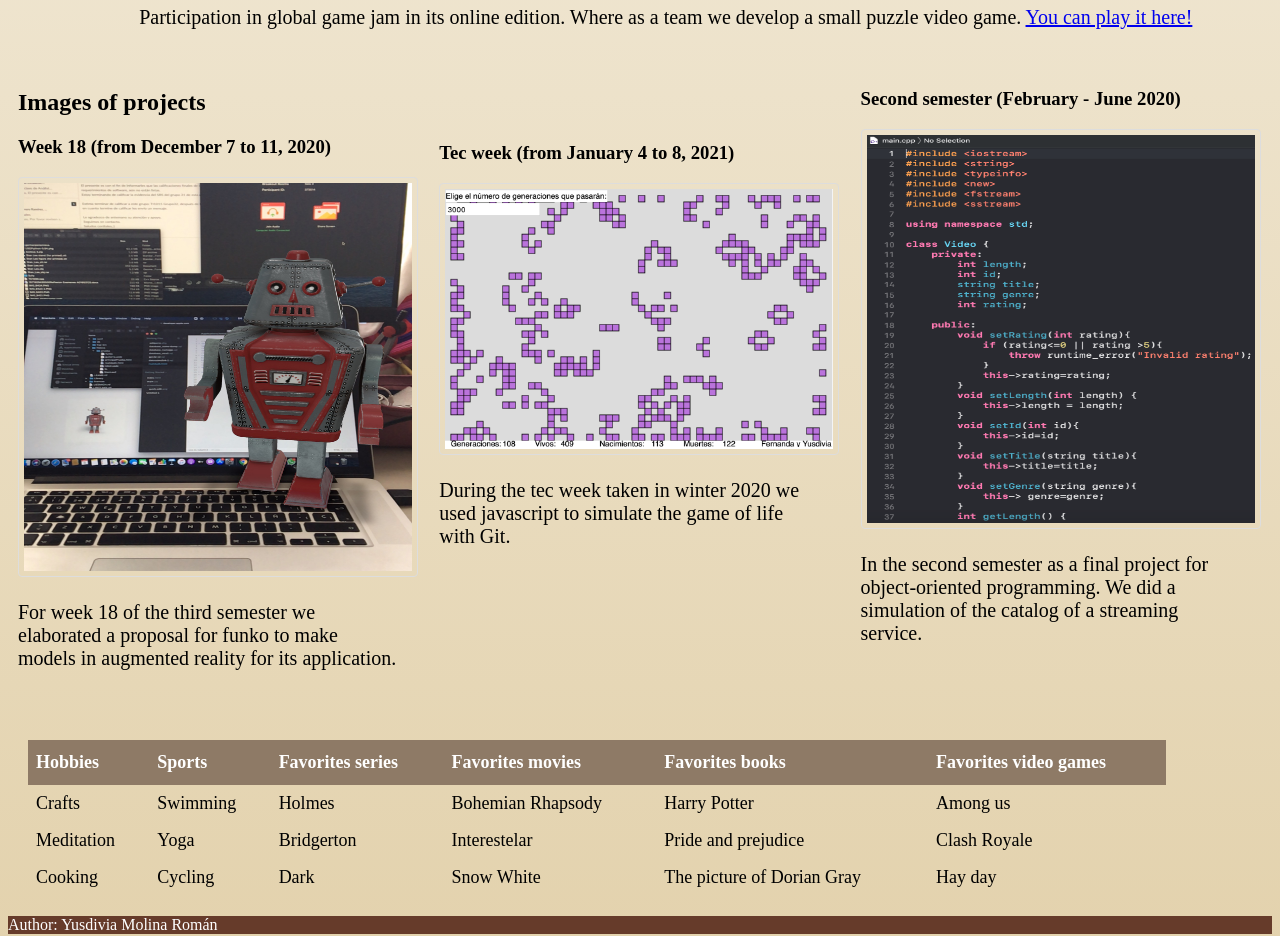
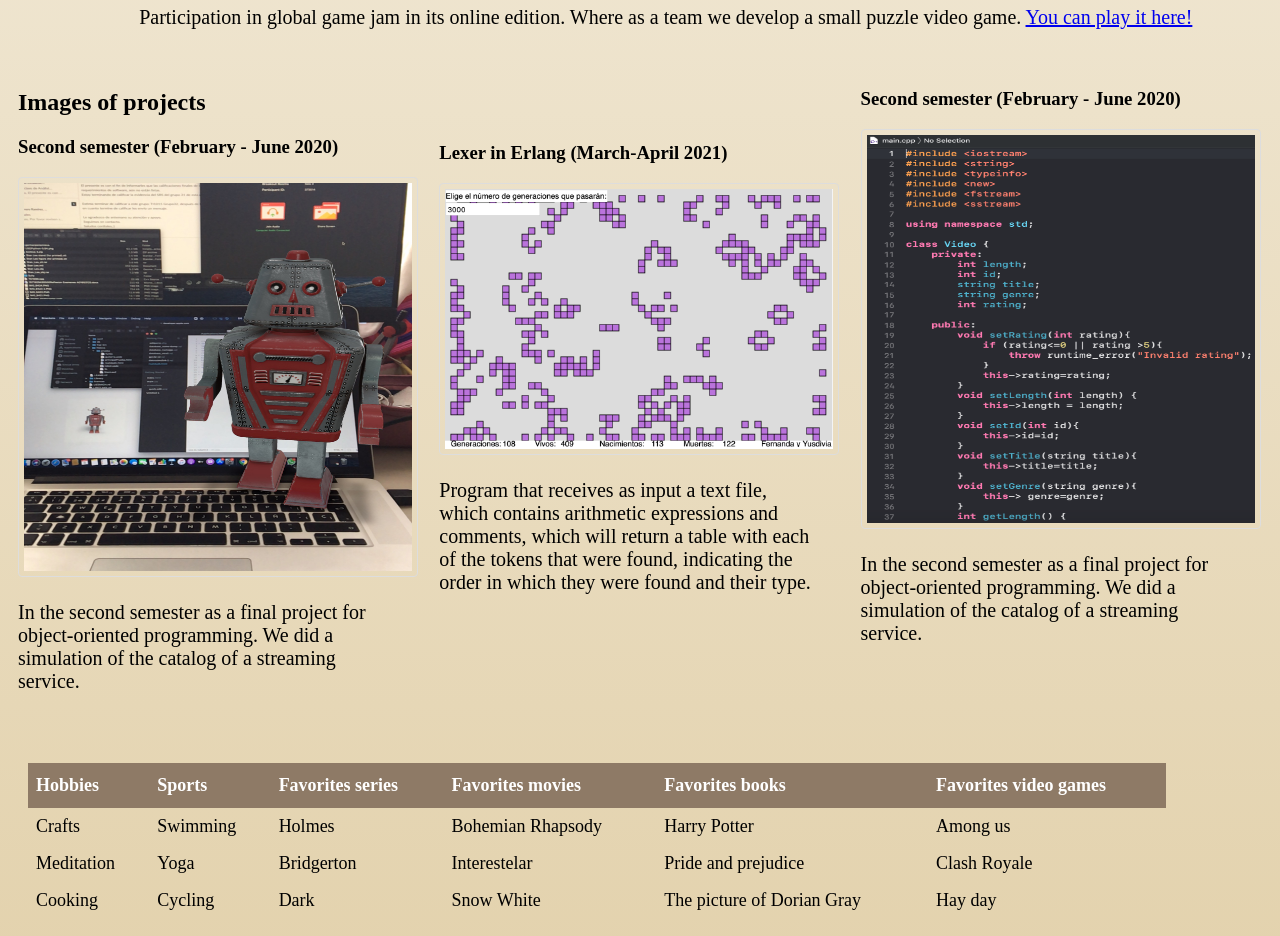
Before and after one commit to Yus127/Yus127.github.io, a plain HTML site: page index.html in a window 1280 px wide. Shown: the part 1460-2396 px from the top of the page. Drawn offline with Linux system fonts and the light colour scheme.

Commit message:
Update index.html

```diff
--- a/index.html
+++ b/index.html
@@ -93,15 +93,15 @@ Awarded an honorable mention of excellence.</p><br><br>
 
   <div class="column">
     <h2>Images of projects </h2>
-    <h3>Week 18 (from December 7 to 11, 2020) </h3>
+    <h3>Second semester (February - June 2020)</h3>
     <img src="SemTec.JPG" alt="Semana 18" id="imagenesUltimas">
-  <p class = "primerTexto">For week 18 of the third semester we elaborated a proposal for funko to make models in augmented reality for its application.</p>
+  <p class = "primerTexto">In the second semester as a final project for object-oriented programming. We did a simulation of the catalog of a streaming service.</p>
   </div>
   <div class="column" >
    <br><br><br>
-   <h3>Tec week (from January 4 to 8, 2021)</h3>
+   <h3>Lexer in Erlang (March-April 2021)</h3>
    <img src="JuegoVida.png" alt="Semana tec" id="imagenesUltimas">
-    <p class = "primerTexto"> During the tec week taken in winter 2020 we used javascript to simulate the game of life with Git. </p>
+    <p class = "primerTexto"> Program that receives as input a text file, which contains arithmetic expressions and comments, which will return a table with each of the tokens that were found, indicating the order in which they were found and their type. </p>
   </div>
   <div class="column" >
     <h3>Second semester (February - June 2020) </h3>
```
